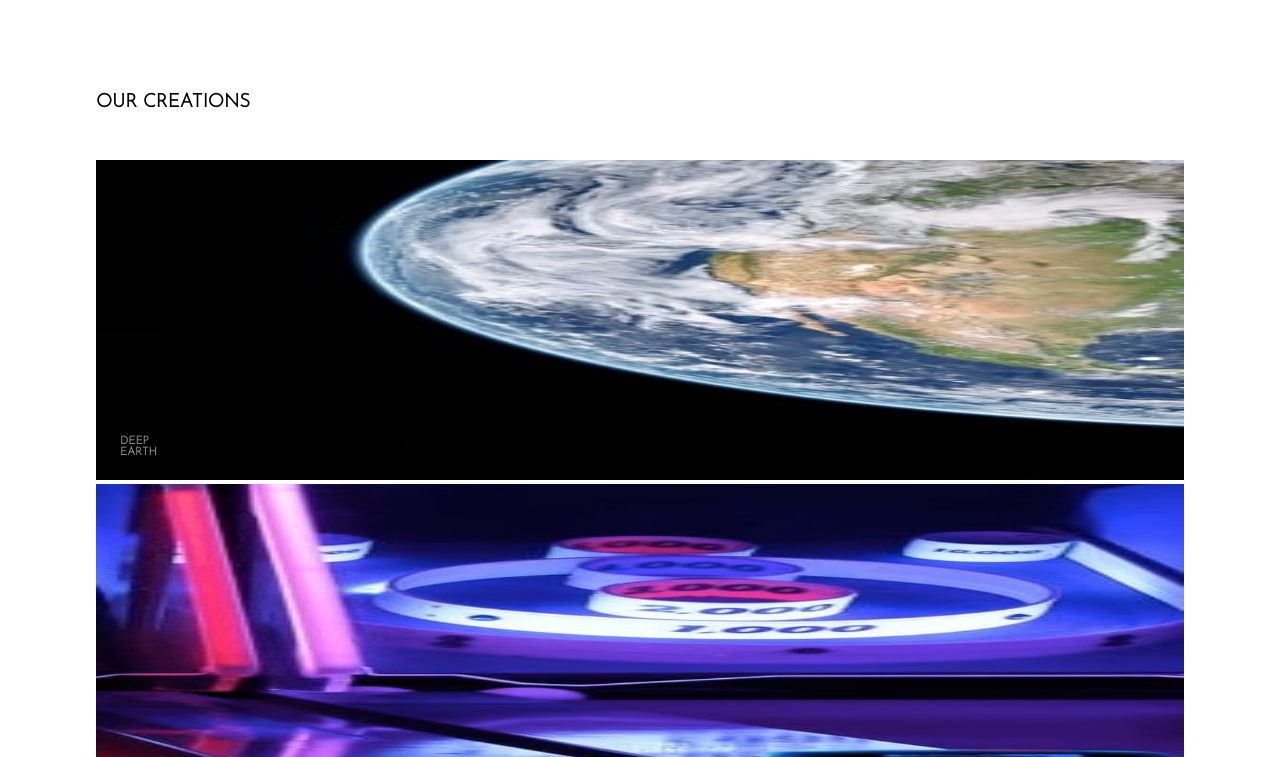
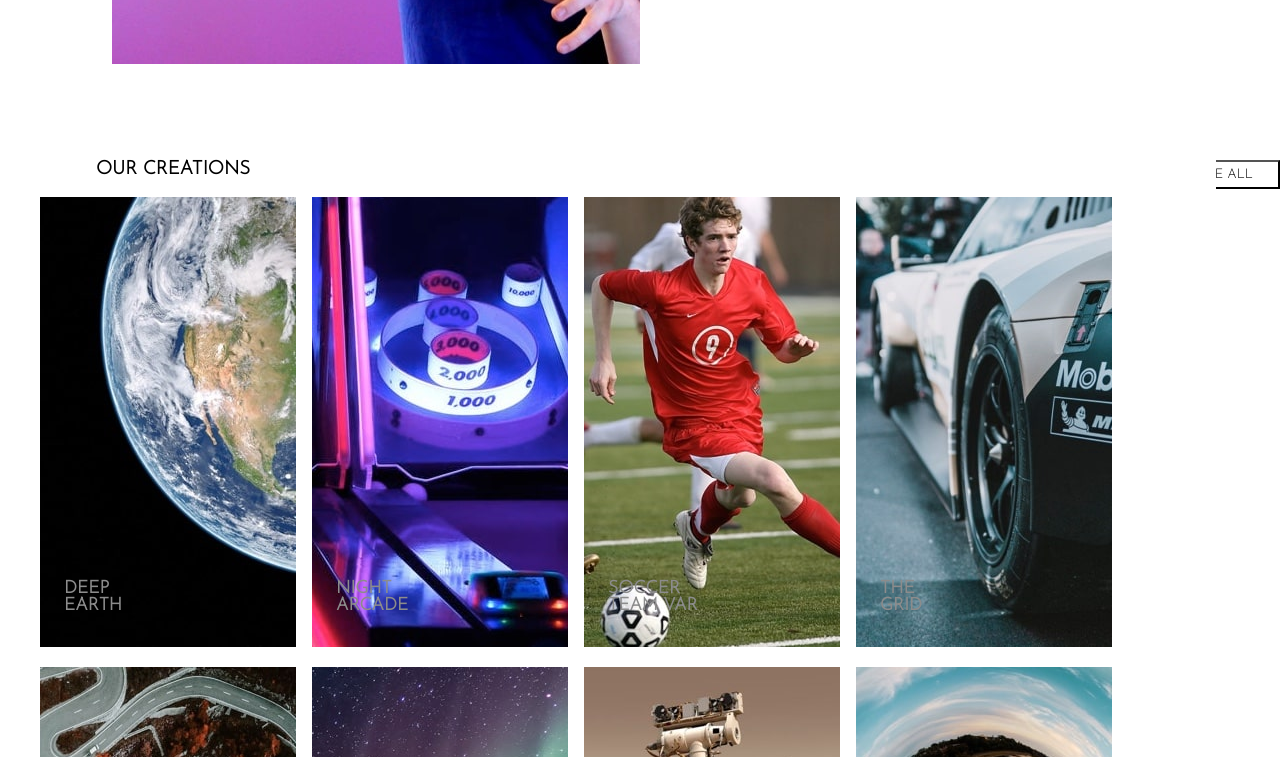
Before and after one commit to Tawakalt10/landing-page, a plain HTML site: page index.html in a window 1280 px wide. Shown: the part 1332-2089 px from the top of the page. Drawn offline with Linux system fonts and the light colour scheme.

Commit message:
new changes

```diff
--- a/styles.css
+++ b/styles.css
@@ -111,7 +111,7 @@ a:hover {
 .creation-head{
     display: flex;
     justify-content: space-between;
-    align-content: space-between;
+    align-content: center;
     text-transform: uppercase;
 }
 
@@ -121,7 +121,6 @@ a:hover {
 }
 
 .creation-btn{
-    margin-right: 12rem;
     color: hsl(0, 0, 0);
     width: 6.8rem;
     padding: .2rem;
@@ -139,9 +138,13 @@ a:hover {
 .creation-images{
     display: flex;
     flex-wrap: wrap;
-    margin-left: 3rem;
-    margin-right: 3rem;
-    padding: 3rem;
+     margin-left: 2rem;
+    margin-right: 2rem;
+    /* padding: 3rem;  */
+}
+
+.img-wrapper{
+     margin: .5rem;
 }
 
 .creation-btn-responsive{
@@ -167,6 +170,7 @@ a:hover {
 }
 
 
+
 .footer{
     background-color: hsl(0, 0%, 0%);
     color: white;
@@ -181,12 +185,13 @@ a:hover {
 
 }
 
-.loop-footer{
-     margin-right: 35rem;
-}
+ .loop-footer{
+     /* margin-right: 35rem;  */
+ }
 
-.nav-footer{
+ .nav-footer{
     display: flex;
+
 
 }
 
@@ -207,12 +212,14 @@ a:hover {
 }
 
 
-@media(max-width:1000px){
-    .header{
+@media screen and (max-width: 1000px){
+
+    .header {
     background: url(/images/desktop/image-hero.jpg) no-repeat center;
     background-size: cover;
     height: auto;
-    }
+
+}
 
      .nav__menu{
         position: fixed;
@@ -231,6 +238,7 @@ a:hover {
     flex-direction: column;
 
 }
+
 .nav__toggle,
 .nav__close{
     display: flex;
@@ -250,20 +258,18 @@ a:hover {
     top: 0;
 }
 
- }
 
   div.interactive>* {
     display: flex;
     flex-direction: column;
     align-items: center;
-
      height: 100%;
 
+}
 
-}
+
 .interactive-img{
     max-width: 60%;
-
 
 }
 
@@ -271,8 +277,8 @@ a:hover {
    margin: 0 0;
    max-width: 50%;
 
+}
 
-}
 .interactive-heading{
     padding: 0;
 
@@ -290,9 +296,10 @@ a:hover {
 
 }
 
-.creation-btn{
-    display: none;
-}
+/* .creation-btn{
+    display: none; */
+
+/* } */
 
 /* .creation-btn-responsive{
     margin-right: 12rem;
@@ -322,11 +329,7 @@ a:hover {
     padding: 3rem;
 }
 
-.img-wrapper img{
-    /* position: relative */
-    width: 100%;
-    height: 40vh;
-}
+
 
 .footer{
     background-color: hsl(0, 0%, 0%);
@@ -382,6 +385,8 @@ a:hover {
 }
 
 
+}
+
 @media screen and (max-width: 500px){
 
 
@@ -411,7 +416,7 @@ a:hover {
 
 }
 
-@media(max-width: 400px){
+@media screen and (max-width: 400px){
 
 
    .interactive {
@@ -468,14 +473,14 @@ a:hover {
     /* flex: 100%;
     height: 10vh;
     width: 100%; */
-  }
+  /* } */
 
  .list-item{
     margin: .1rem .1;
  }
 
 .img-heading{
-    font-size: .7rem;
+    font-size: 1rem;
 }
 
  .footer{
@@ -509,3 +514,5 @@ a:hover {
     padding-right: 1rem;
     height: fit-content;
 }
+
+}
```
